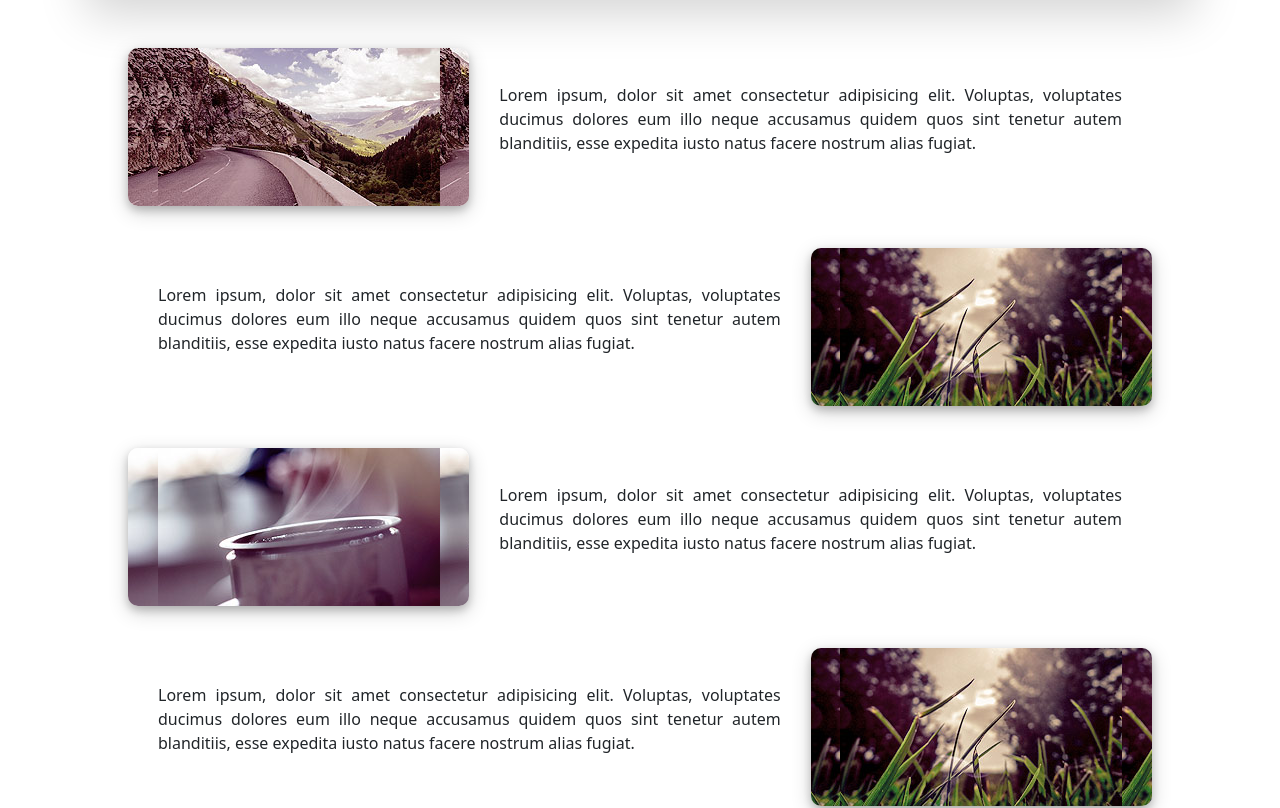
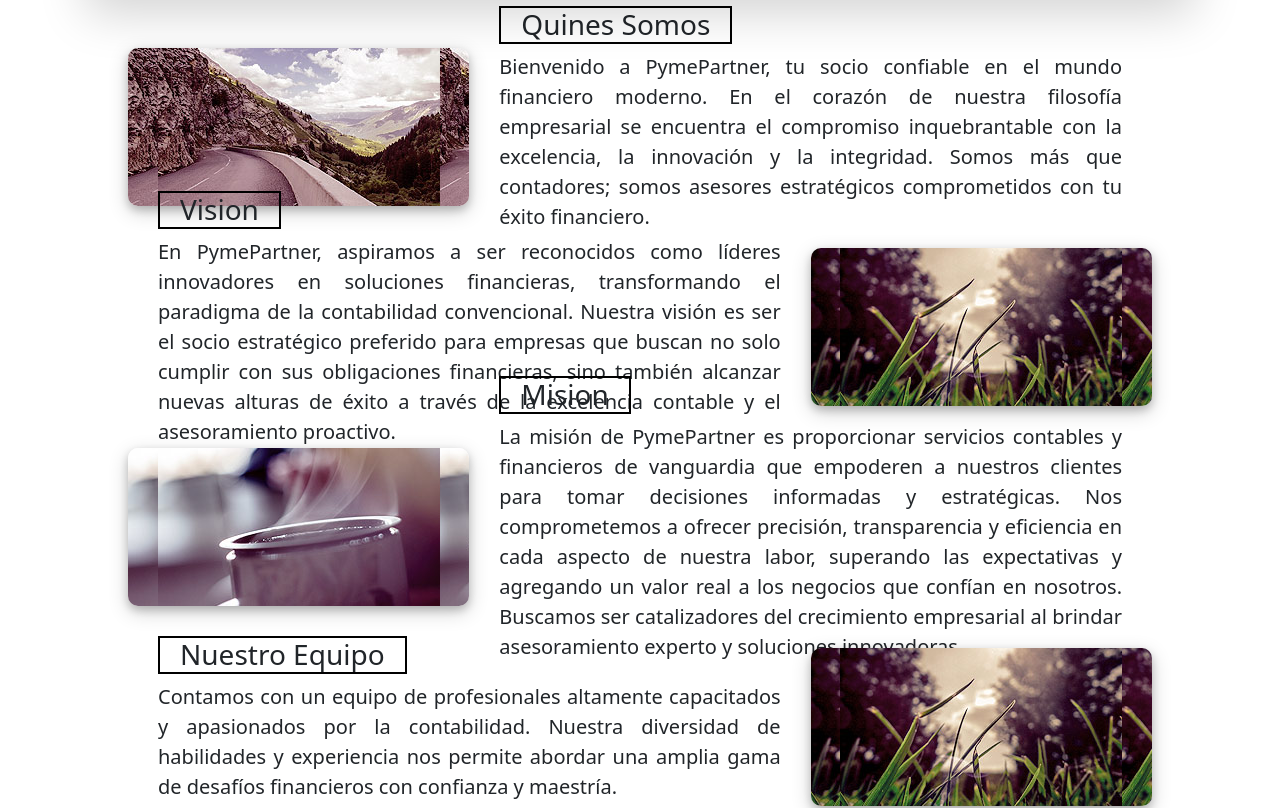
Before and after one commit to luisgillesc/PymePartner-CoderHouse, a plain HTML site: page pages/quienes-somos.html in a window 1280 px wide. Shown: the part 153-961 px from the top of the page. Drawn offline with nearby package versions, Linux system fonts and the light colour scheme.

Commit message:
Correcion Servicios y quines somos

```diff
--- a/css/style.css
+++ b/css/style.css
@@ -50,6 +50,13 @@
     grid-area: QuinesSomosText;
     text-align: justify;
     padding: 30px;
+    font-size: 20px;
+}
+
+.QuinesSomosText h3{
+    border: 2px solid black;
+    width: fit-content;
+    padding: 0px 20px 0px 20px;
 }
 .VisionImage{
     grid-area: VisionImage;
@@ -65,6 +72,12 @@
     grid-area: VisionText;
     text-align: justify;
     padding: 30px;
+    font-size: 20px;
+}
+.VisionText h3{
+    border: 2px solid black;
+    width: fit-content;
+    padding: 0px 20px 0px 20px;
 }
 .MisionsImage{
     grid-area: MisionsImage;
@@ -80,6 +93,12 @@
     grid-area: MisionText;
     text-align: justify;
     padding: 30px;
+    font-size: 20px;
+}
+.MisionText h3{
+    border: 2px solid black;
+    width: fit-content;
+    padding: 0px 20px 0px 20px;
 }
 .NuestroEquipImage{
     grid-area: NuestroEquipImage;
@@ -95,6 +114,12 @@
     grid-area: NuestroEquipText;
     text-align: justify;
     padding: 30px;
+    font-size: 20px;
+}
+.NuestroEquipText h3{
+    border: 2px solid black;
+    width: fit-content;
+    padding: 0px 20px 0px 20px;
 }
 
 .flex-contenedor{
--- a/pages/quienes-somos.html
+++ b/pages/quienes-somos.html
@@ -77,25 +77,29 @@
                     <img src="../img/pic01.jpg" alt="">
                 </div>
                 <div class="QuinesSomosText">
-                    <p>Lorem ipsum, dolor sit amet consectetur adipisicing elit. Voluptas, voluptates ducimus dolores eum illo neque accusamus quidem quos sint tenetur autem blanditiis, esse expedita iusto natus facere nostrum alias fugiat.</p>
+                    <h3>Quines Somos</h3>
+                    <p>Bienvenido a PymePartner, tu socio confiable en el mundo financiero moderno. En el corazón de nuestra filosofía empresarial se encuentra el compromiso inquebrantable con la excelencia, la innovación y la integridad. Somos más que contadores; somos asesores estratégicos comprometidos con tu éxito financiero.</p>
                 </div>
                 <div class="VisionImage">
                     <img src="../img/pic02.jpg" alt="">
                 </div>
                 <div class="VisionText">
-                    <p>Lorem ipsum, dolor sit amet consectetur adipisicing elit. Voluptas, voluptates ducimus dolores eum illo neque accusamus quidem quos sint tenetur autem blanditiis, esse expedita iusto natus facere nostrum alias fugiat.</p>
+                    <h3>Vision</h3>
+                    <p>En PymePartner, aspiramos a ser reconocidos como líderes innovadores en soluciones financieras, transformando el paradigma de la contabilidad convencional. Nuestra visión es ser el socio estratégico preferido para empresas que buscan no solo cumplir con sus obligaciones financieras, sino también alcanzar nuevas alturas de éxito a través de la excelencia contable y el asesoramiento proactivo.</p>
                 </div>
                 <div class="MisionsImage">
                     <img src="../img/pic03.jpg" alt="">
                 </div>
                 <div class="MisionText">
-                    <p>Lorem ipsum, dolor sit amet consectetur adipisicing elit. Voluptas, voluptates ducimus dolores eum illo neque accusamus quidem quos sint tenetur autem blanditiis, esse expedita iusto natus facere nostrum alias fugiat.</p>
+                    <h3>Mision</h3>
+                    <p>La misión de PymePartner es proporcionar servicios contables y financieros de vanguardia que empoderen a nuestros clientes para tomar decisiones informadas y estratégicas. Nos comprometemos a ofrecer precisión, transparencia y eficiencia en cada aspecto de nuestra labor, superando las expectativas y agregando un valor real a los negocios que confían en nosotros. Buscamos ser catalizadores del crecimiento empresarial al brindar asesoramiento experto y soluciones innovadoras.</p>
                 </div>
                 <div class="NuestroEquipImage">
                     <img src="../img/pic02.jpg" alt="">
                 </div>
                 <div class="NuestroEquipText">
-                    <p>Lorem ipsum, dolor sit amet consectetur adipisicing elit. Voluptas, voluptates ducimus dolores eum illo neque accusamus quidem quos sint tenetur autem blanditiis, esse expedita iusto natus facere nostrum alias fugiat.</p>
+                    <h3>Nuestro Equipo</h3>
+                    <p>Contamos con un equipo de profesionales altamente capacitados y apasionados por la contabilidad. Nuestra diversidad de habilidades y experiencia nos permite abordar una amplia gama de desafíos financieros con confianza y maestría.</p>
                 </div>
             </div>
         </main>
```
Also changed, not shown: index.html (+6 -16 lines), pages/servicios.html (+1 -1 lines).
